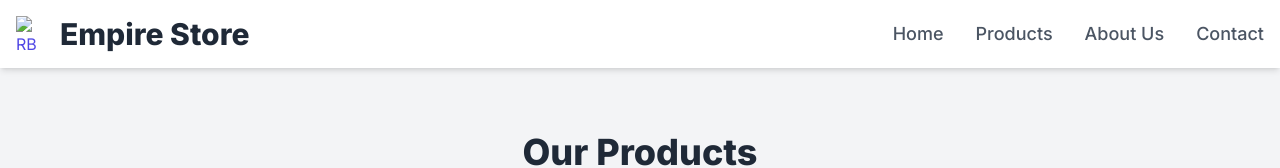
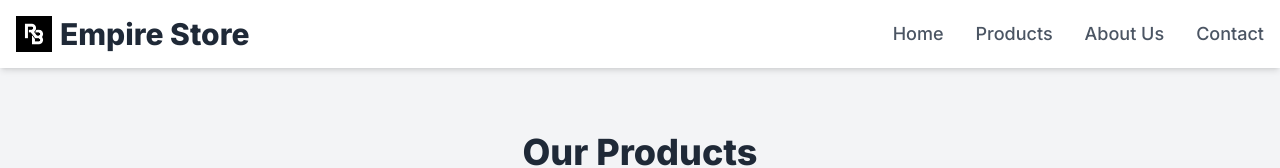
Before and after one commit to RBEmpireClubs/store, a plain HTML site: page products.html in a window 1280 px wide. Shown: the top 168 px of the page. Drawn offline with nearby package versions, Linux system fonts and the light colour scheme.

Commit message:
Products Listing

```diff
--- a/products.html
+++ b/products.html
@@ -22,7 +22,7 @@
     <header class="bg-white shadow-md sticky top-0 z-50">
         <div class="container mx-auto px-4 py-4 flex items-center justify-between">
             <a href="index.html" class="flex items-center space-x-2">
-                <img src="https://rbempireclubs.github.io/favicon[1].ico" alt="RB Empire Logo" class="h-9 w-9 text-indigo-600">
+                <img src="https://rbempireclubs.github.io/store/rblogo.jpg" alt="RB Empire Logo" class="h-9 w-9 text-indigo-600">
                 <span class="text-3xl font-extrabold text-gray-800">Empire Store</span>
             </a>
 
```
